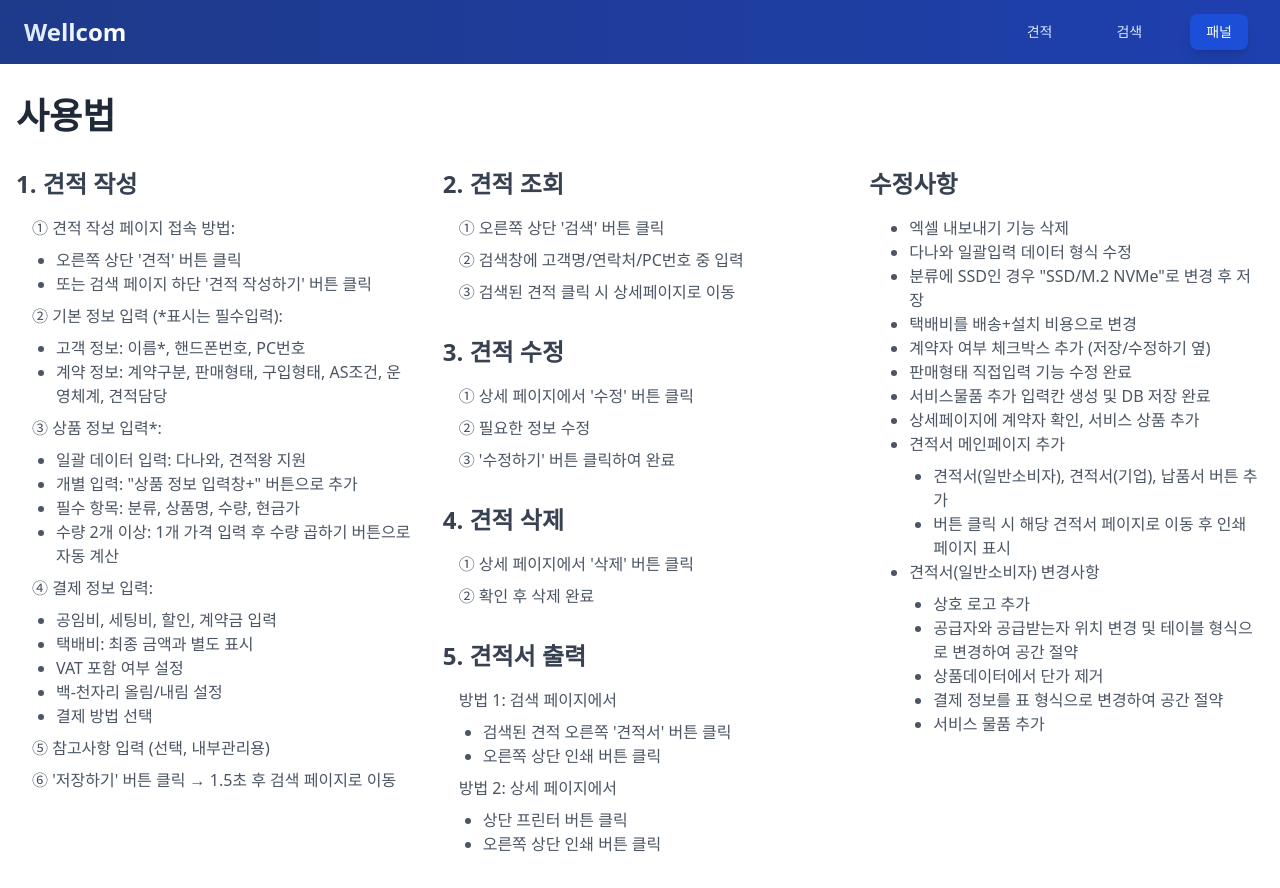
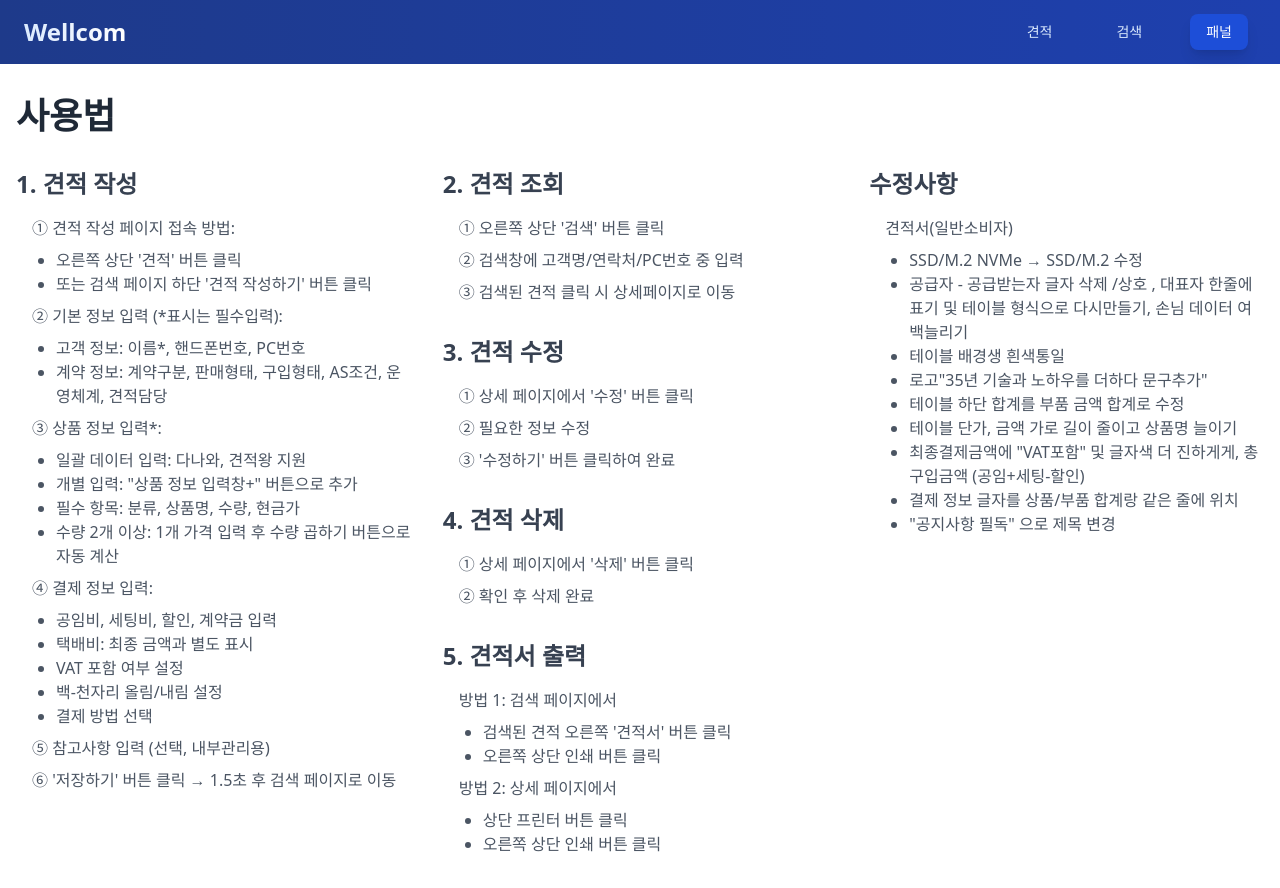
Before and after one commit to kcj980/wellcompro, a Next.js app: page / in a window 1280 px wide. Built offline with nearby package versions, Linux system fonts and the light colour scheme.

Commit message:
메인페이지 수정사항 추가

```diff
--- a/app/page.js
+++ b/app/page.js
@@ -95,31 +95,18 @@ export default function Home() {
             <section>
               <h2 className="text-2xl font-semibold text-gray-700 mb-4">수정사항</h2>
               <div className="ml-4 space-y-2 text-gray-600">
-                <ul className="list-disc ml-6">
-                  <li>엑셀 내보내기 기능 삭제</li>
-                  <li>다나와 일괄입력 데이터 형식 수정</li>
-                  <li>분류에 SSD인 경우 "SSD/M.2 NVMe"로 변경 후 저장</li>
-                  <li>택배비를 배송+설치 비용으로 변경</li>
-                  <li>계약자 여부 체크박스 추가 (저장/수정하기 옆)</li>
-                  <li>판매형태 직접입력 기능 수정 완료</li>
-                  <li>서비스물품 추가 입력칸 생성 및 DB 저장 완료</li>
-                  <li>상세페이지에 계약자 확인, 서비스 상품 추가</li>
-                  <li>견적서 메인페이지 추가
-                    <ul className="list-disc ml-6 mt-2">
-                      <li>견적서(일반소비자), 견적서(기업), 납품서 버튼 추가</li>
-                      <li>버튼 클릭 시 해당 견적서 페이지로 이동 후 인쇄 페이지 표시</li>
-                    </ul>
-                  </li>
-                  <li>견적서(일반소비자) 변경사항
-                    <ul className="list-disc ml-6 mt-2">
-                      <li>상호 로고 추가</li>
-                      <li>공급자와 공급받는자 위치 변경 및 테이블 형식으로 변경하여 공간 절약</li>
-                      <li>상품데이터에서 단가 제거</li>
-                      <li>결제 정보를 표 형식으로 변경하여 공간 절약</li>
-                      <li>서비스 물품 추가</li>
-                    </ul>
-                  </li>
-                </ul>
+              <p>견적서(일반소비자)</p>
+              <ul className="ml-6 list-disc text-gray-600">
+                <li>SSD/M.2 NVMe → SSD/M.2 수정</li>
+                <li>공급자 - 공급받는자 글자 삭제 /상호 , 대표자 한줄에 표기 및 테이블 형식으로 다시만들기, 손님 데이터 여백늘리기</li>
+                <li>테이블 배경생 흰색통일 </li>
+                <li>로고"35년 기술과 노하우를 더하다 문구추가"</li>
+                <li>테이블 하단 합계를 부품 금액 합계로 수정</li>
+                <li>테이블 단가, 금액 가로 길이 줄이고 상품명 늘이기</li>
+                <li>최종결제금액에 "VAT포함" 및 글자색 더 진하게게, 총구입금액 (공임+세팅-할인)</li>
+                <li>결제 정보 글자를 상품/부품 합계랑 같은 줄에 위치</li>
+                <li>"공지사항 필독" 으로 제목 변경</li>
+              </ul>
               </div>
             </section>
           </div>
```
